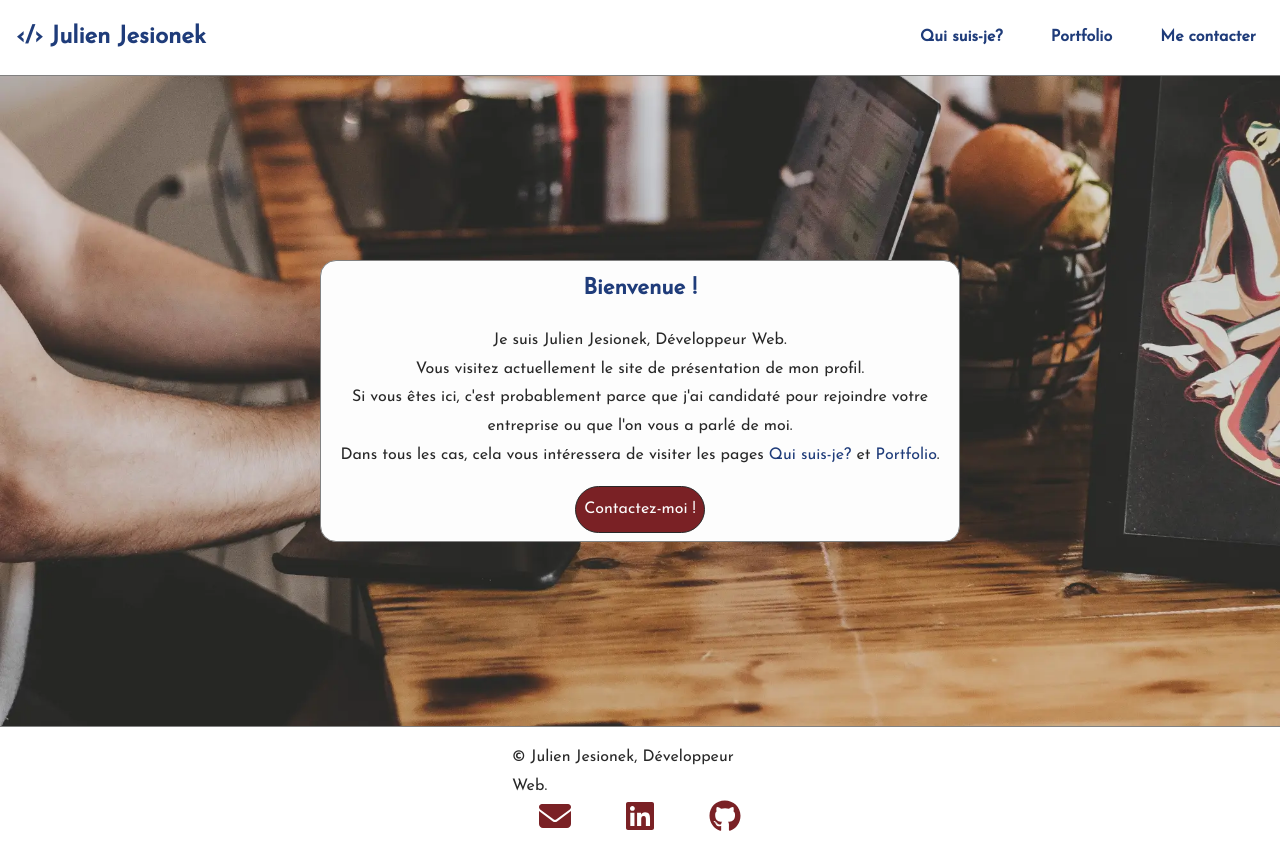
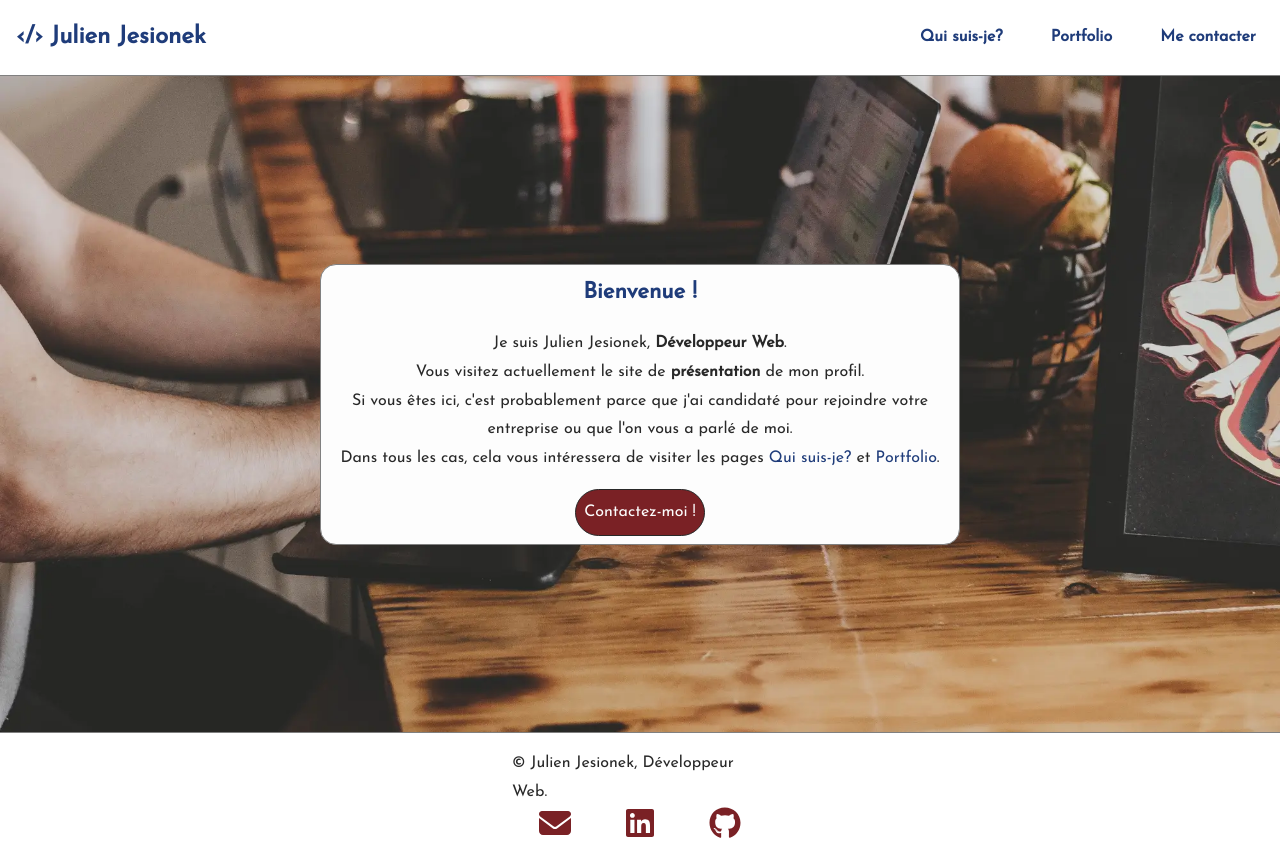
Before and after one commit to JulienJes/portfolio, a React (Create React App) app: page / in a window 1280 px wide. Built offline with nearby package versions, Linux system fonts and the light colour scheme.

Commit message:
Habillage

```diff
--- a/src/pages/Home.js
+++ b/src/pages/Home.js
@@ -7,8 +7,8 @@ function Home () {
                 <h2>Bienvenue !</h2>
             </div>
             <div className="home-body">
-                <p>Je suis Julien Jesionek, Développeur Web.</p>
-                <p>Vous visitez actuellement le site de présentation de mon profil.</p>
+                <p>Je suis Julien Jesionek, <strong>Développeur Web</strong>.</p>
+                <p>Vous visitez actuellement le site de <strong>présentation</strong> de mon profil.</p>
                 <p>Si vous êtes ici, c'est probablement parce que j'ai candidaté pour rejoindre votre entreprise ou que l'on vous a parlé de moi.</p>
                 <p>Dans tous les cas, cela vous intéressera de visiter les pages <NavLink exact="true" to="/aboutme">Qui suis-je?</NavLink> et <NavLink exact="true" to="/portfolio">Portfolio</NavLink>.</p>
             </div>
--- a/src/styles/_settings.scss
+++ b/src/styles/_settings.scss
@@ -59,7 +59,7 @@ body{
 
 main{
     @include center-content;
-    min-height: 81.2vh;
+    min-height: 82vh;
     &::after{
         content: '';
         display: block;
```
